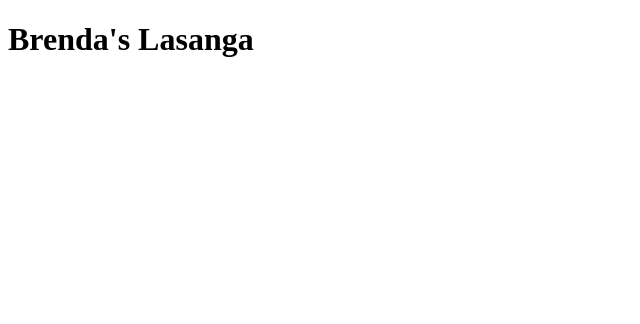
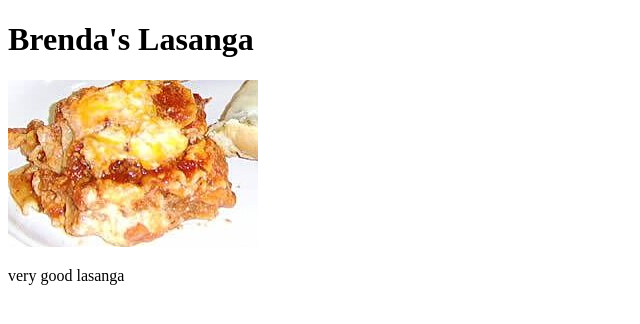
Before and after one commit to eli-879/odin-recipes, a website: page recipes/lasagna.html in a window 1280 px wide. Shown: the whole page, without its empty margins (0-640 px from the left). Drawn offline with Linux system fonts and the light colour scheme.

Commit message:
added images to brenda's lasagna

```diff
--- a/recipes/lasagna.html
+++ b/recipes/lasagna.html
@@ -8,5 +8,7 @@
 </head>
 <body>
     <h1>Brenda's Lasanga</h1>
+    <img src="images/image.jpeg" alt="Brenda's Lasagna">
+    <p>very good lasanga</p>
 </body>
 </html>
```
Also changed, not shown: recipes/images/image.jpeg (added).
